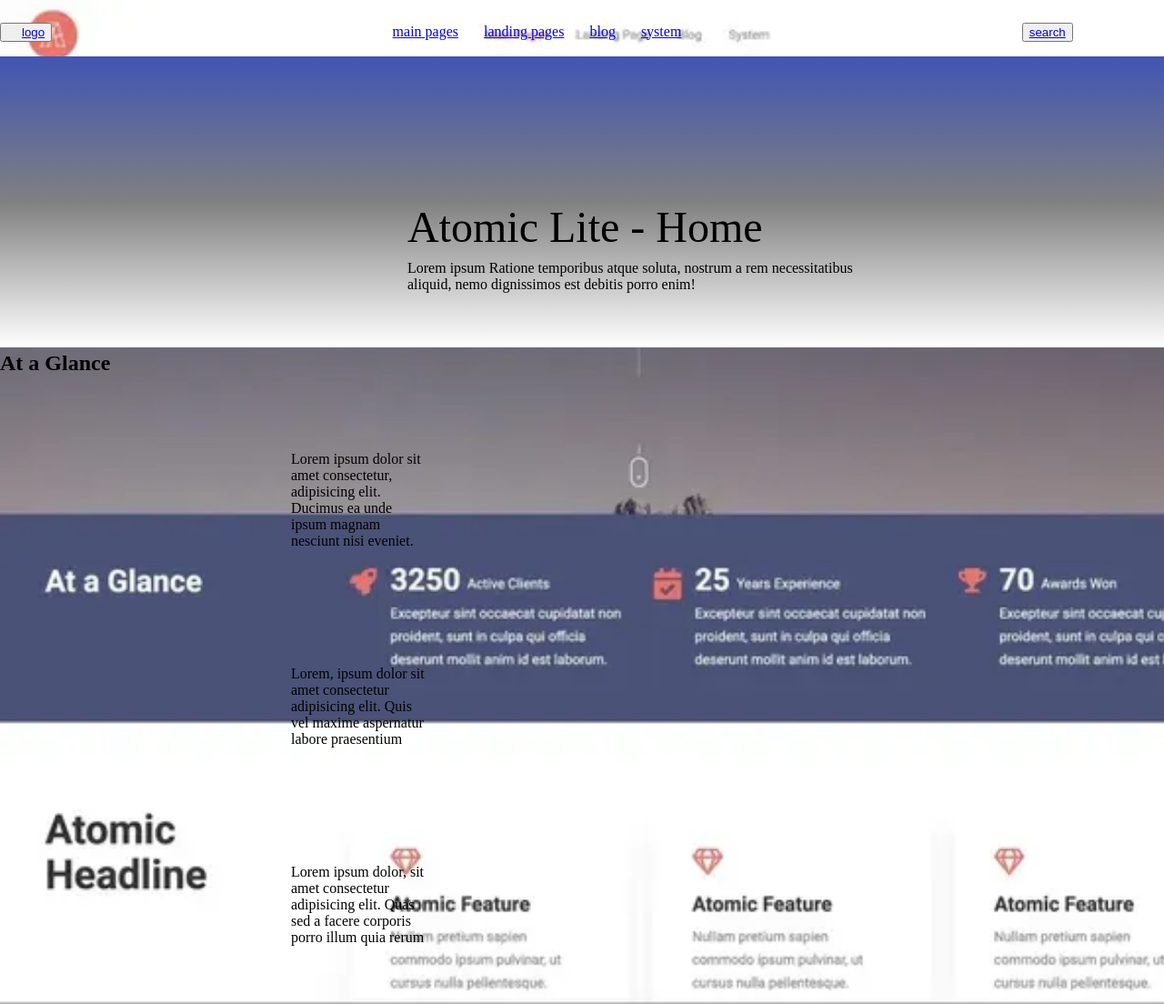
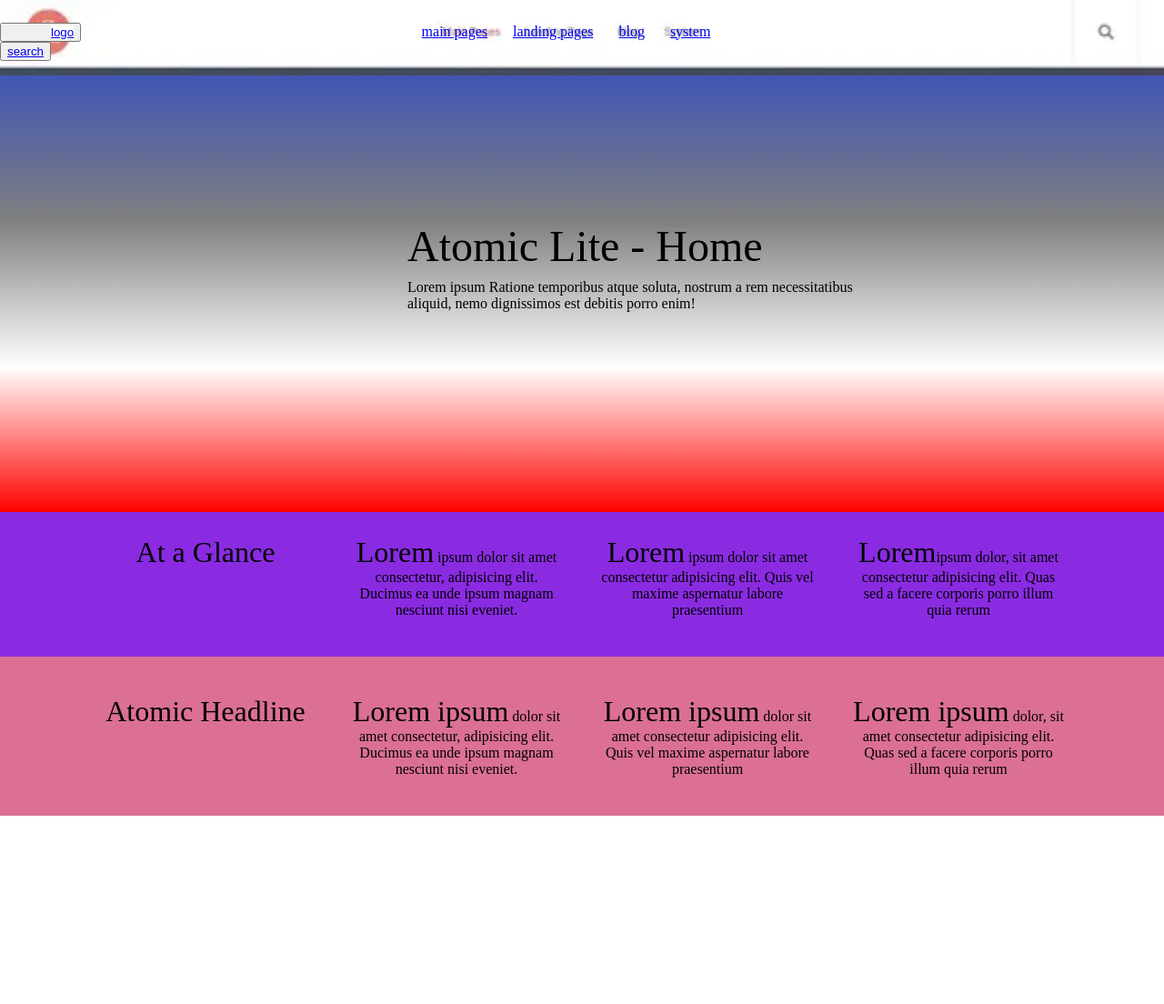
Before and after one commit to hadasCarmen/css1, a plain HTML site: page cssPractice7/prac7.html in a window 1280 px wide. Shown: the whole page at 91% size. After the commit the page ends 897 px from the top, so only its background shows below. Drawn offline with Linux system fonts and the light colour scheme.

Commit message:
complete

```diff
--- a/cssPractice7/prac7.css
+++ b/cssPractice7/prac7.css
@@ -19,11 +19,13 @@ body{
     /* height: 5px; */
     /* height: 50px; */
     /* width: 100%; */
-    margin: 2% 28% auto 28%;
+    margin: 2% 36% auto 28%;
 
 }
 #logo{
-    margin-left: 1rem;
+    margin-left: 3rem;
+    background-color: white;
+    border: 0;
 }
 
 .justA{
@@ -31,10 +33,10 @@ body{
     margin-right: 0.75rem;
 }
 .header {
-    height: 40vh;
+    height: 60vh;
     position: relative;
     top: 1rem;
-    background: linear-gradient(rgb(65, 85, 179), grey, white);
+    background: linear-gradient(rgb(65, 85, 179), grey, white,red);
 }
 #h1{
     position: absolute;
@@ -53,10 +55,38 @@ body{
 
 .articles{
     /* display: inline; */
-    padding: 5%;
-    position: relative ;
-    width: 22%;
+    /* padding: 5%; */
+    /* display: inline-block; */
+    /* position: relative ; */
+    width:20%;
 
-    margin-left: 20%;
-    margin-right: 20%;
+    /* margin-left: 20%; */
+    /* margin-right: 20%; */
+
+    display: inline-block;
+  /* Adjust vertical alignment if needed */
+  vertical-align: top;
+  /* Add spacing and styling */
+  padding: 10px;
+  /* border: 1px solid #ccc; */
+  margin: 2rem 0.5rem;
 }
+.backround2{
+    /* margin-top: 3rem; */
+    /* display: inline-block; */
+    /* height:  4rem; */
+    /* background-color: black; */
+    /* width: 100%; */
+    text-align: center;
+background-color: blueviolet;
+}
+.bold{
+    font-weight: 500;
+    font-size: 2rem;
+}
+#backround3{
+background-color: palevioletred;
+}
+.header2{
+
+}
--- a/cssPractice7/prac7.html
+++ b/cssPractice7/prac7.html
@@ -29,19 +29,36 @@
       </section>
     </div>
     <section class="backround2">
-      <h2>At a Glance</h2>
+      <h2 class="articles bold">At a Glance</h2>
       <article class="articles">
-        Lorem ipsum dolor sit amet consectetur, adipisicing elit. Ducimus ea
-        unde ipsum magnam nesciunt nisi eveniet.
+        <span class="bold">Lorem</span> ipsum dolor sit amet consectetur,
+        adipisicing elit. Ducimus ea unde ipsum magnam nesciunt nisi eveniet.
       </article>
       <article class="articles">
-        Lorem, ipsum dolor sit amet consectetur adipisicing elit. Quis vel
-        maxime aspernatur labore praesentium
+        <span class="bold">Lorem</span> ipsum dolor sit amet consectetur
+        adipisicing elit. Quis vel maxime aspernatur labore praesentium
       </article>
       <article class="articles">
-        Lorem ipsum dolor, sit amet consectetur adipisicing elit. Quas sed a
-        facere corporis porro illum quia rerum
+        <span class="bold">Lorem</span>ipsum dolor, sit amet consectetur
+        adipisicing elit. Quas sed a facere corporis porro illum quia rerum
       </article>
     </section>
+    <footer>
+      <section class="backround2" id="backround3">
+        <h2 class="articles bold">Atomic Headline</h2>
+        <article class="articles">
+          <span class="bold header2">Lorem ipsum</span> dolor sit amet consectetur,
+          adipisicing elit. Ducimus ea unde ipsum magnam nesciunt nisi eveniet.
+        </article>
+        <article class="articles">
+          <span class="bold header2">Lorem ipsum</span> dolor sit amet consectetur
+          adipisicing elit. Quis vel maxime aspernatur labore praesentium
+        </article>
+        <article class="articles">
+          <span class="bold header2">Lorem ipsum</span> dolor, sit amet consectetur
+          adipisicing elit. Quas sed a facere corporis porro illum quia rerum
+        </article>
+      </section>
+    </footer>
   </body>
 </html>
```
